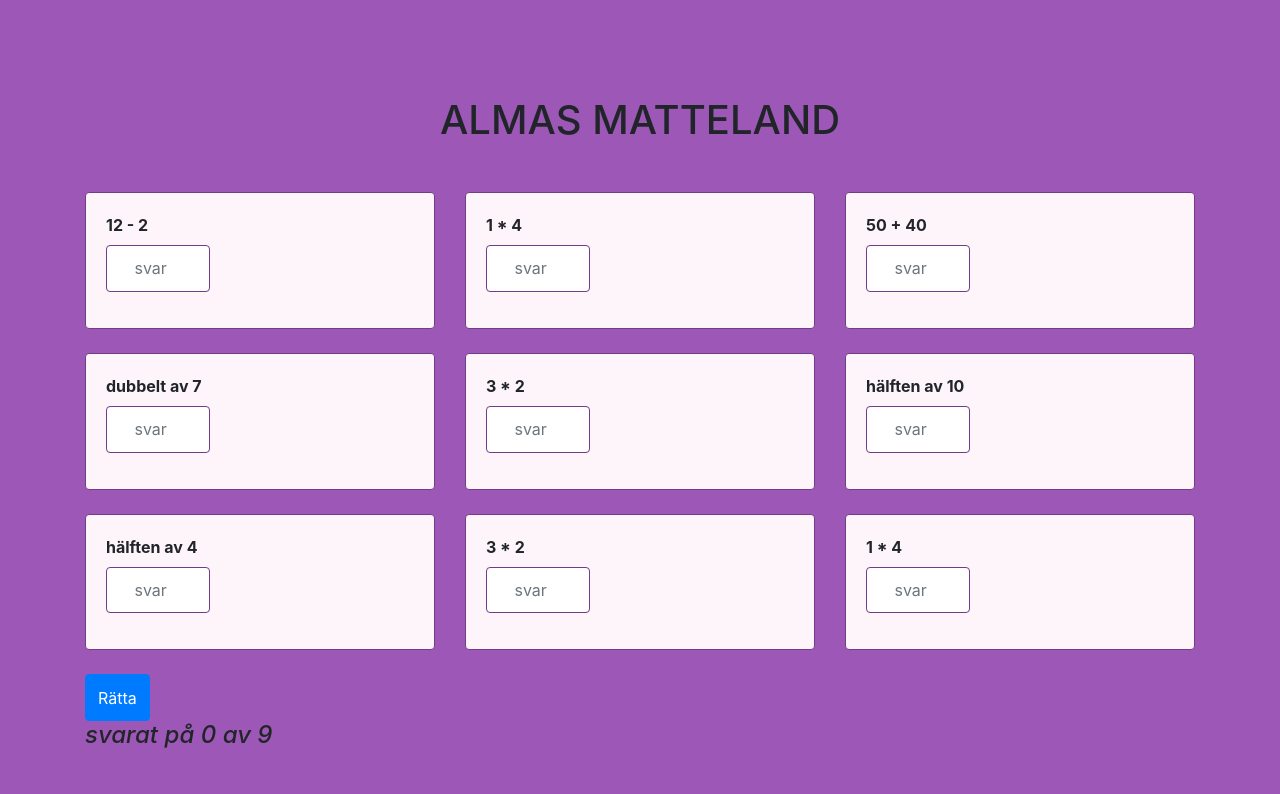
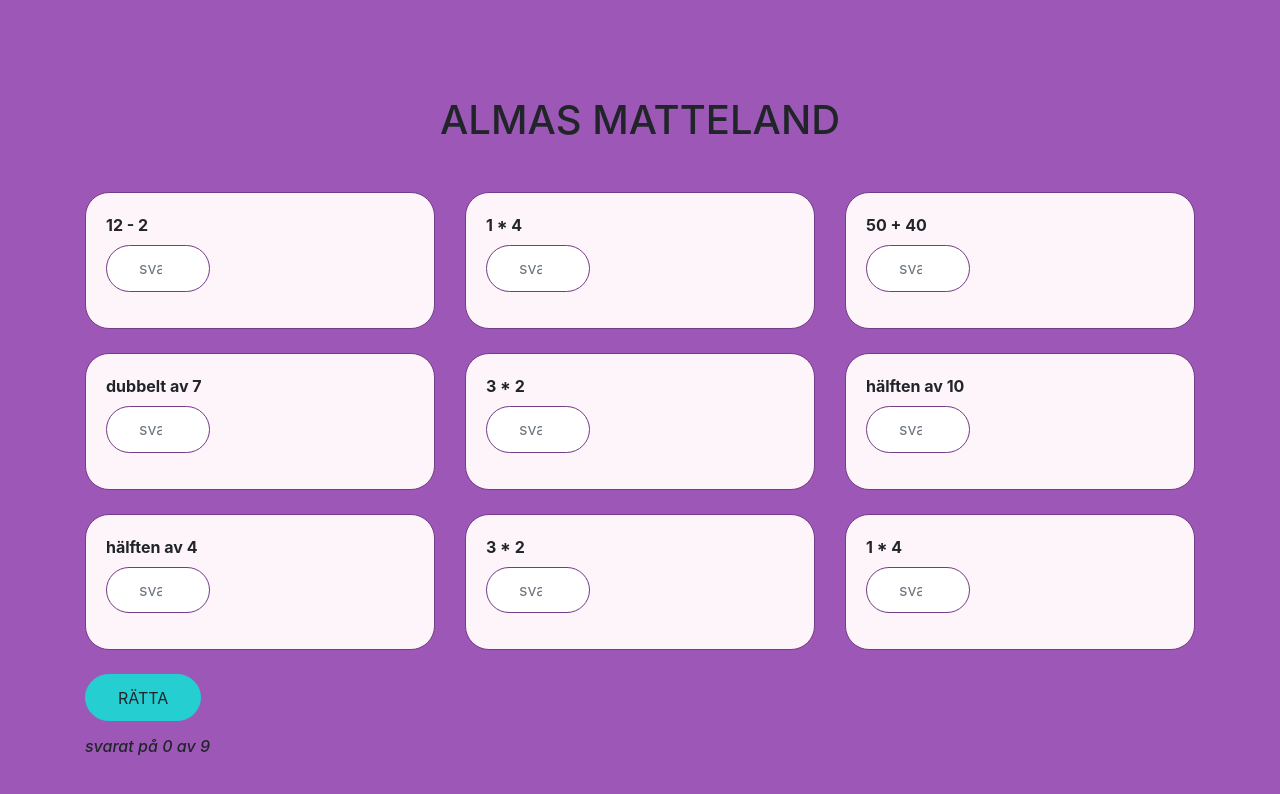
Before and after one commit to wirn/alma-math, a React (Create React App) app: page / in a window 1280 px wide. Shown: the top 794 px of the page. Built offline with nearby package versions, Linux system fonts and the light colour scheme.

Commit message:
some small styling

```diff
--- a/src/bootstrap-custom.scss
+++ /dev/null
@@ -1,13 +0,0 @@
-$body-bg: #9d58b7;
-$input-btn-padding-y: .65rem !default;
-$input-padding-y: $input-btn-padding-y !default;
-
-@import '~bootstrap/scss/bootstrap.scss';
-
-.card, .form-control{
-    border-color: darken($body-bg, 15%);
-}
-
-.card{
-    background-color: #fef5fa;
-}
--- a/src/components/tasks.js
+++ b/src/components/tasks.js
@@ -155,9 +155,9 @@ class Tasks extends Component {
                 )}
             </div>
 
-            <button className="btn btn-primary" onClick={(event) => this.correct(event)}>Rätta</button>
+            <button className="btn btn-primary mb-3" onClick={(event) => this.correct(event)}>Rätta</button>
 
-            <h2 className="h4" style={{ 'fontStyle': 'italic' }}>svarat på {this.state.nrAnswered} av {this.nrOfQuestions}</h2>
+            <h2 className="h6" style={{ 'fontStyle': 'italic' }}>svarat på {this.state.nrAnswered} av {this.nrOfQuestions}</h2>
 
             <div className="modal fade" id="exampleModal" tabIndex="-1" role="dialog" aria-labelledby="exampleModalLabel" aria-hidden="true">
                 <div className="modal-dialog modal-lg" role="document">
--- a/src/index.js
+++ b/src/index.js
@@ -3,7 +3,7 @@ import ReactDOM from 'react-dom';
 import './index.css';
 import App from './App';
 import * as serviceWorker from './serviceWorker';
-import './bootstrap-custom.scss';
+import './style/main.scss';
 
 ReactDOM.render(<App />, document.getElementById('root'));
 
--- /dev/null
+++ b/src/style/_buttons.scss
@@ -0,0 +1,3 @@
+.btn {
+  text-transform: uppercase;
+}
--- /dev/null
+++ b/src/style/bootstrap-custom.scss
@@ -0,0 +1,27 @@
+$body-bg: #9d58b7;
+$input-btn-padding-y: 0.65rem !default;
+$input-padding-y: $input-btn-padding-y !default;
+
+$teal: #25ced1;
+
+$primary: $teal;
+
+$input-btn-padding-x: 2rem;
+
+$border-radius: 1.5rem;
+
+@import "~bootstrap/scss/bootstrap.scss";
+
+.card,
+.form-control {
+  border-color: darken($body-bg, 15%);
+}
+
+.card {
+  background-color: #fef5fa;
+}
+
+.btn-primary:focus,
+.btn-primary.focus {
+  box-shadow: 0 0 0 0 rgba(36, 181, 184, 0.5) !important;
+}
--- /dev/null
+++ b/src/style/main.scss
@@ -0,0 +1,2 @@
+@import "bootstrap-custom";
+@import "buttons";
```
